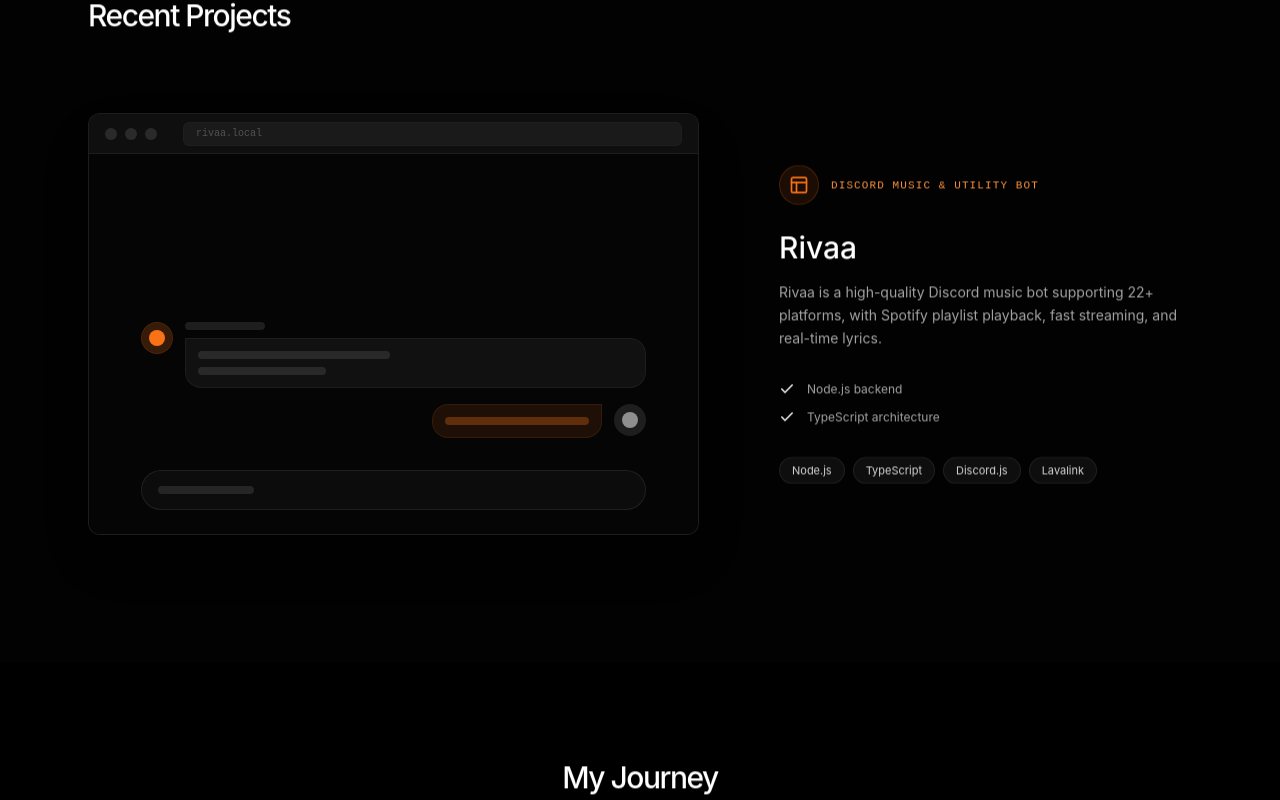
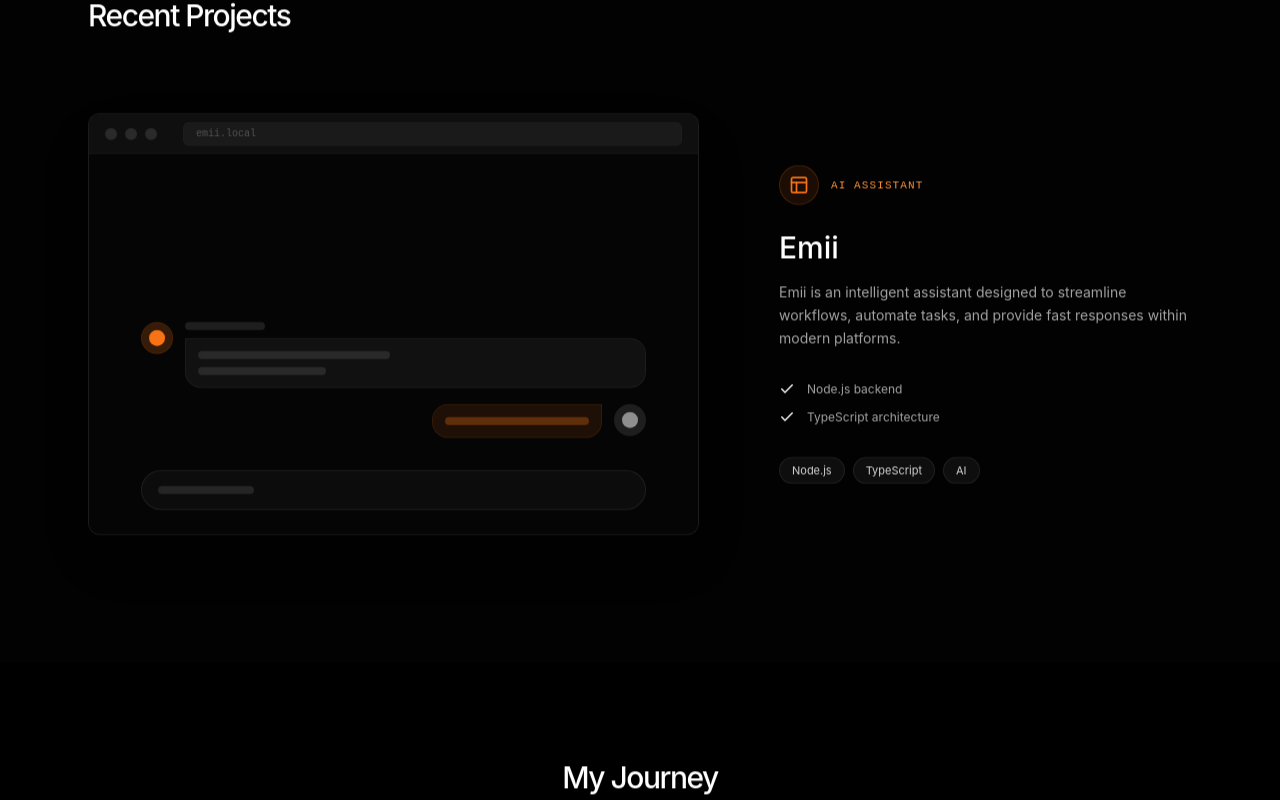
Before and after one commit to WarriorOGZz/wwxpr, a Next.js app: page / in a window 1280 px wide. Shown: the part 2120-2920 px from the top of the page. Built offline with nearby package versions, Linux system fonts and the light colour scheme.

Commit message:
Replace Rivaa project with Emii project details

```diff
--- a/components/Projects.tsx
+++ b/components/Projects.tsx
@@ -1,6 +1,6 @@
 'use client'
 
-import { Layout, Check, Code2 } from 'lucide-react'
+import { Layout, Check } from 'lucide-react'
 
 export default function Projects() {
   return (
@@ -12,17 +12,17 @@
 
         <div className="space-y-32">
 
-          {/* Project 1: Rivaa - Discord Music Bot */}
+          {/* Project 1: Emii */}
           <div className="group grid grid-cols-1 lg:grid-cols-12 gap-12 lg:gap-20 items-center">
 
             <div className="lg:col-span-7 relative perspective-1000 reveal-on-scroll delay-100">
 
               <div className="absolute inset-0 bg-gradient-to-r from-orange-500/10 to-amber-500/10 blur-[80px] rounded-full opacity-0 group-hover:opacity-100 transition-opacity duration-700"></div>
 
-              {/* 3D Card Effect */}
+              {/* 3D Card */}
               <div className="relative rounded-xl bg-[#0a0a0a] border border-white/[0.08] overflow-hidden shadow-2xl transition-all duration-500 transform group-hover:rotate-y-2 group-hover:scale-[1.01] group-hover:shadow-[0_20px_50px_rgba(0,0,0,0.5)]">
 
-                {/* Browser Chrome */}
+                {/* Browser Top */}
                 <div className="h-10 bg-[#0f0f0f] border-b border-white/[0.06] flex items-center px-4 gap-2.5">
 
                   <div className="flex gap-2">
@@ -32,15 +32,14 @@
                   </div>
 
                   <div className="ml-4 flex-1 h-6 bg-[#1a1a1a] rounded-md border border-white/[0.02] text-[10px] text-neutral-600 flex items-center px-3 font-mono">
-                    rivaa.local
+                    emii.local
                   </div>
 
                 </div>
 
-                {/* UI Content */}
+                {/* UI Mock */}
                 <div className="aspect-[16/10] bg-[#050505] p-6 relative flex flex-col justify-end">
 
-                  {/* Chat Interface Visual */}
                   <div className="space-y-4 max-w-[90%] mx-auto w-full">
 
                     <div className="flex gap-3">
@@ -78,24 +77,9 @@
 
                   </div>
 
-                  {/* Input Area */}
+                  {/* Input Mock */}
                   <div className="mt-8 mx-auto w-full max-w-[90%] h-10 rounded-full bg-white/[0.03] border border-white/[0.08] flex items-center px-4">
                     <div className="h-2 w-24 bg-white/10 rounded-full"></div>
-                  </div>
-
-                  {/* Overlay Buttons for Rivaa */}
-                  <div className="absolute inset-0 bg-black/60 backdrop-blur-[2px] opacity-0 group-hover:opacity-100 transition-all duration-300 flex items-center justify-center gap-3">
-
-                    <a
-                      href="https://github.com/WarriorOGZzZ/rivaamusixoolp"
-                      target="_blank"
-                      rel="noopener noreferrer"
-                      className="px-5 py-2.5 bg-black/40 backdrop-blur-md border border-white/20 text-white text-xs font-medium rounded-full transform translate-y-4 group-hover:translate-y-0 transition-all duration-300 delay-75 hover:bg-white/10 hover:scale-105 active:scale-95 flex items-center gap-2 hover:border-white/40"
-                    >
-                      <Code2 className="w-3.5 h-3.5" />
-                      View Source
-                    </a>
-
                   </div>
 
                 </div>
@@ -104,7 +88,7 @@
 
             </div>
 
-            {/* Text Content */}
+            {/* Text */}
             <div className="lg:col-span-5 reveal-on-scroll delay-200">
 
               <div className="mb-6 flex items-center gap-3">
@@ -114,18 +98,18 @@
                 </div>
 
                 <span className="text-[11px] font-mono text-orange-400 uppercase tracking-widest">
-                  Discord Music & Utility Bot
+                  AI Assistant
                 </span>
 
               </div>
 
               <h3 className="text-3xl font-medium text-white mb-4 group-hover:text-shine transition-all">
-                Rivaa
+                Emii
               </h3>
 
               <p className="text-neutral-400 leading-relaxed mb-8 text-sm">
-                Rivaa is a high-quality Discord music bot supporting 22+ platforms,
-                with Spotify playlist playback, fast streaming, and real-time lyrics.
+                Emii is an intelligent assistant designed to streamline workflows,
+                automate tasks, and provide fast responses within modern platforms.
               </p>
 
               <ul className="space-y-3 mb-8">
@@ -153,11 +137,7 @@
                 </span>
 
                 <span className="px-3 py-1 text-[11px] text-neutral-300 bg-white/[0.05] border border-white/[0.08] rounded-full">
-                  Discord.js
-                </span>
-
-                <span className="px-3 py-1 text-[11px] text-neutral-300 bg-white/[0.05] border border-white/[0.08] rounded-full">
-                  Lavalink
+                  AI
                 </span>
 
               </div>
```
